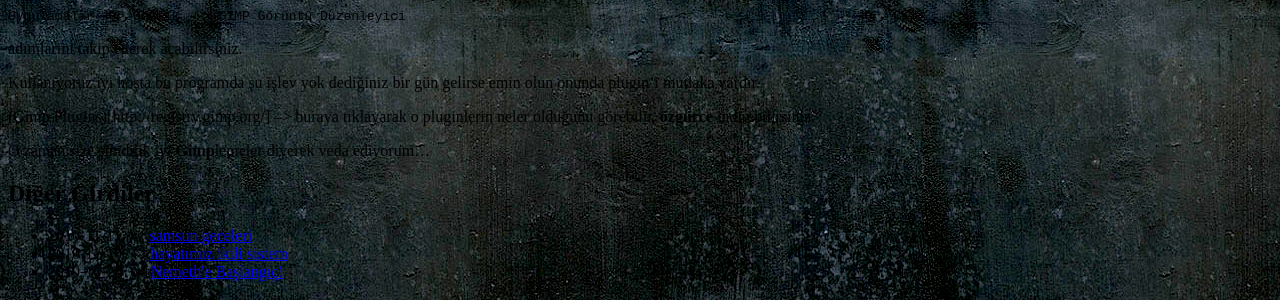
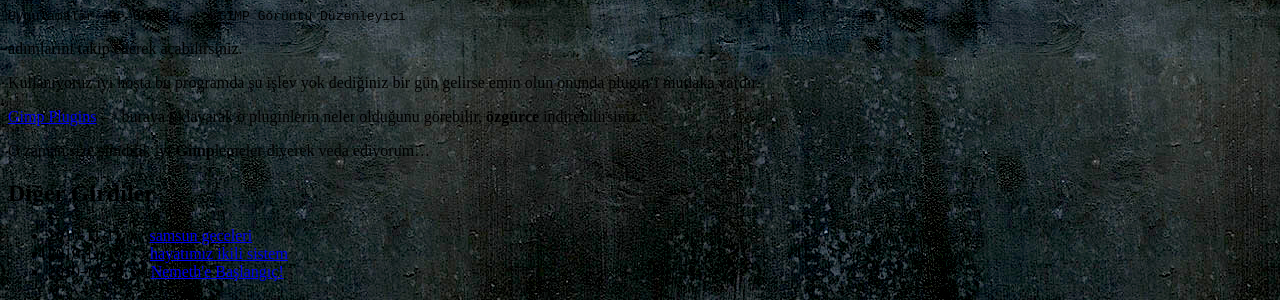
Before and after one commit to frkcn/frkcn.github.io, a Jekyll site: the page built from 9/_posts/2010-11-13-gimp-nedir-yenilir-mi-içilir-mi.md, in a window 1280 px wide. Shown: the part 340-640 px from the top of the page. Built offline with Jekyll 4.4.1, drawn with Linux system fonts in a browser that asks for light colours; comment, search, counter and statistics services are not loaded.

Commit message:
düzeltme

```diff
--- a/9/_posts/2010-11-13-gimp-nedir-yenilir-mi-içilir-mi.md
+++ b/9/_posts/2010-11-13-gimp-nedir-yenilir-mi-içilir-mi.md
@@ -22,6 +22,6 @@ adımlarını takip ederek açabilirsiniz.
 
 Kullanıyoruz iyi hoşta bu programda şu işlev yok dediğiniz bir gün gelirse emin olun onunda plugin'i mutlaka vardır.
 
-(Gimp Plugins)[http://registry.gimp.org/] --> buraya tıklayarak o pluginlerin neler olduğunu görebilir, **özgürce** indirebilirsiniz.
+[Gimp Plugins](http://registry.gimp.org/) --> buraya tıklayarak o pluginlerin neler olduğunu görebilir, **özgürce** indirebilirsiniz.
 
 O zaman size şimdilik iyi **Gimp**lemeler diyerek veda ediyorum...
```
